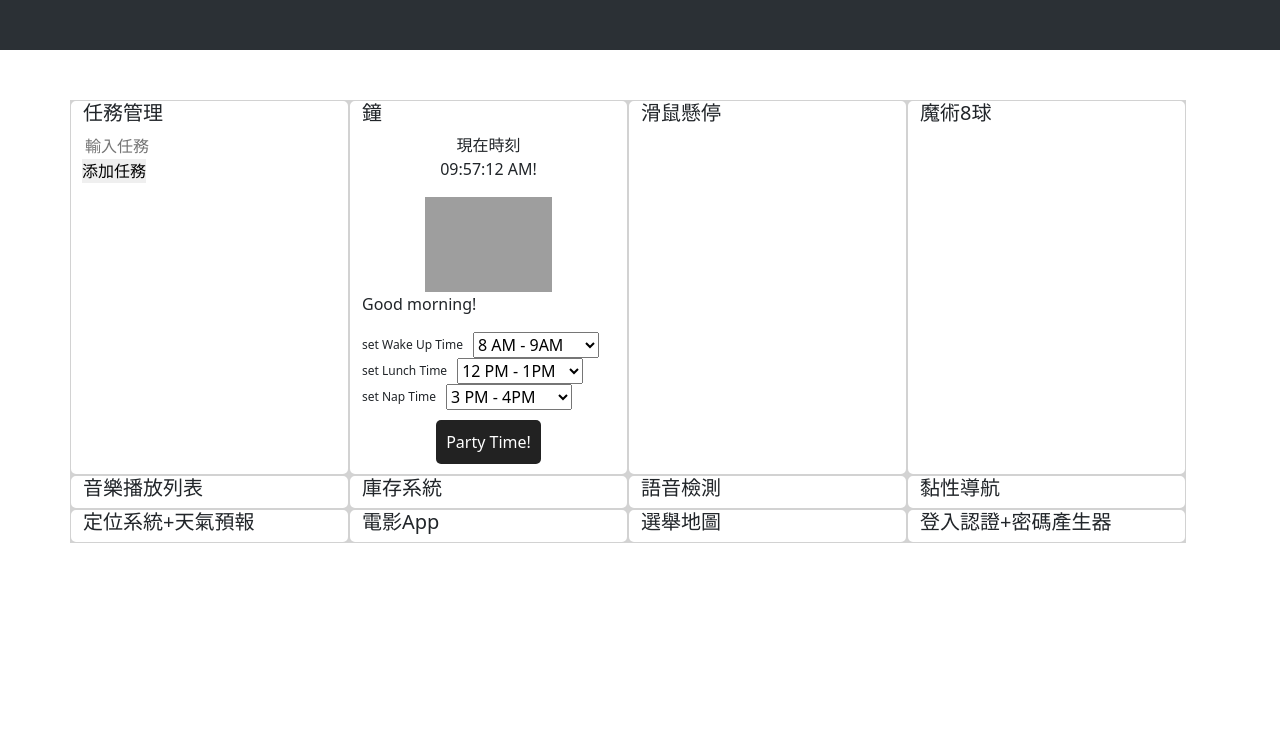
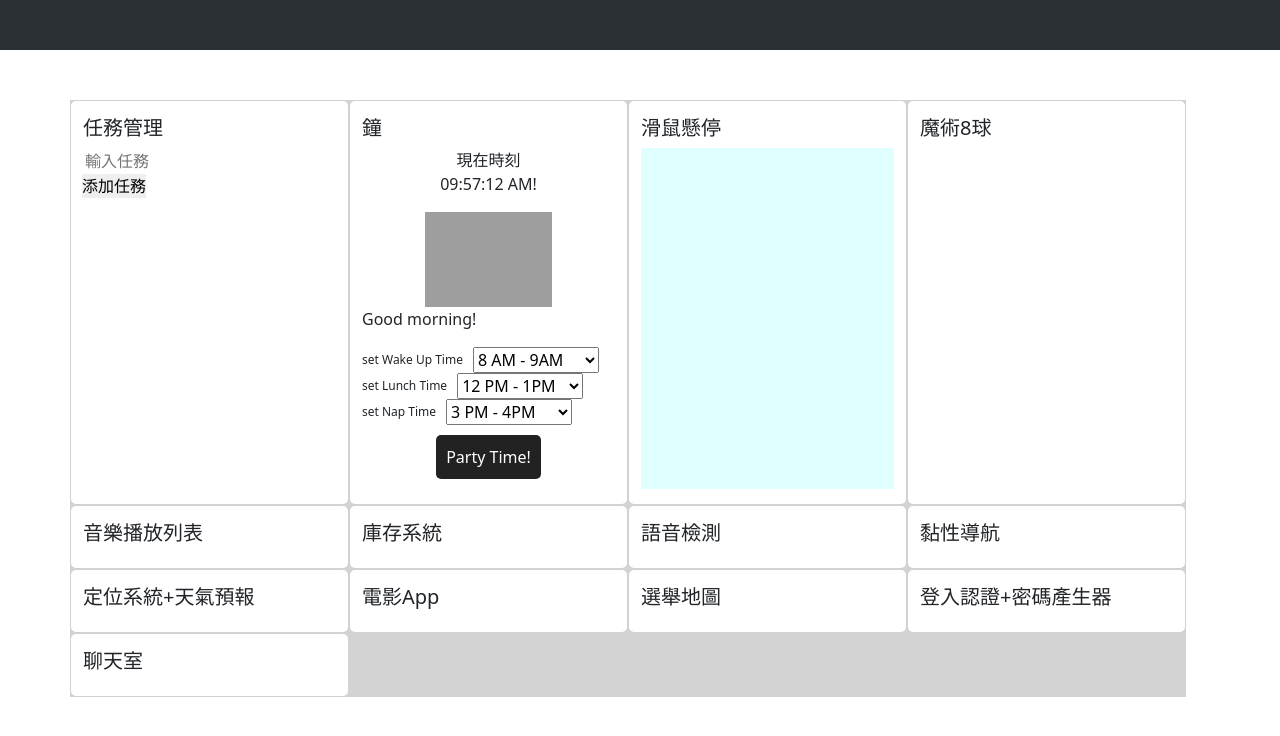
Before and after one commit to serinawu/JS-practice, a plain HTML site: page index.html in a window 1280 px wide. Drawn offline with nearby package versions, Linux system fonts and the light colour scheme; grey boxes are pictures that could not be loaded.

Commit message:
滑鼠懸停-練習

```diff
--- /dev/null
+++ b/JS/hover.js
@@ -0,0 +1,12 @@
+var canvas = document.getElementById('canvas');
+var c = canvas.getContext("2d");
+canvas.width = tX;
+canvas.height = tY;
+
+var mouseX = 0;
+var mouseY = 0;
+
+addEventListener("mousemove", function() {
+    mouseX = event.clientX;
+    mouseY = event.clientY;
+});
--- a/index.html
+++ b/index.html
@@ -125,8 +125,9 @@
                         </div>
                     </div>
                     <div class="col card">
-                        <div class="content">
+                        <div class="content forHover">
                             <h5>滑鼠懸停</h5>
+                            <canvas id="canvas"></canvas>
                         </div>
                     </div>
                     <div class="col card">
@@ -174,6 +175,11 @@
                             <h5>登入認證+密碼產生器</h5>
                         </div>
                     </div>
+                    <div class="col card">
+                        <div class="content">
+                            <h5>聊天室</h5>
+                        </div>
+                    </div>
                 </div>
             </div>
         </main>
@@ -181,4 +187,5 @@
     <script src="./JS/index.js"></script>
     <script src="./JS/taskManage.js"></script>
     <script src="./JS/clock.js"></script>
+    <script src="./JS/hover.js"></script>
 </html>
--- a/scss/_main.scss
+++ b/scss/_main.scss
@@ -25,13 +25,23 @@ html {
                     width: 100%;
                     background: lightgray;
                     position: relative;
-
-
                 }
 
                 .content {
+                    height: 100%;
                     display: flex;
                     flex-direction: column;
+                    padding: 15px 0;
+
+                    &.forHover {
+                        overflow: hidden;
+
+                        &>canvas {
+                            width: 100%;
+                            height: 100%;
+                            background: lightcyan;
+                        }
+                    }
 
                     .completed {
                         text-decoration: line-through;
```
Also changed, not shown: css/style.css.
